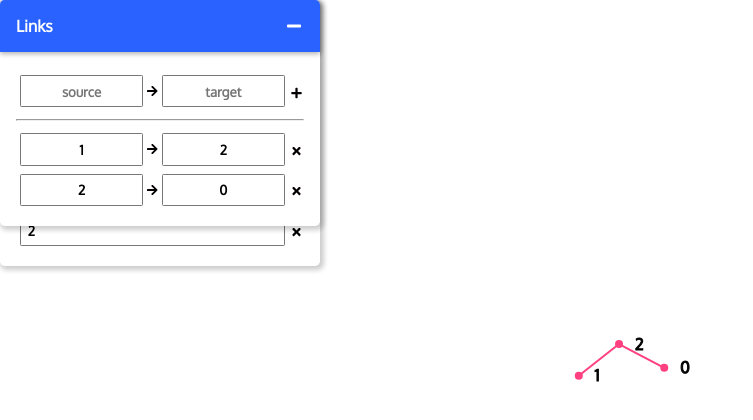
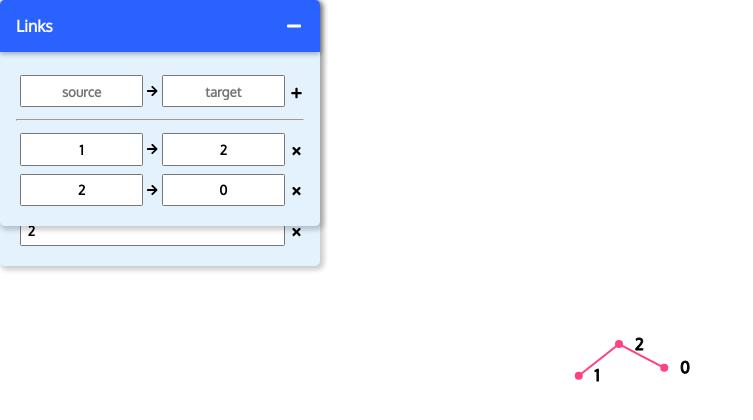
Before and after one commit to romangvk/graph-explorer, a React (Create React App) app: page / in a window 1280 px wide. Shown: the top 420 px of the page, without its empty margins (0-753 px from the left). Built offline with nearby package versions, Linux system fonts and the light colour scheme.

Commit message:
accessibility change to background

```diff
--- a/src/components/FloatingPanel.css
+++ b/src/components/FloatingPanel.css
@@ -3,7 +3,7 @@ div.floating-panel {
     box-sizing: border-box;
     display: flex;
     flex-direction: column;
-    background: white;
+    background: #e3f2fd;
     height: auto;
     box-shadow: 2px 2px 5px 2px rgba(0, 0, 0, 0.2);
     border-radius: .3em;
```
